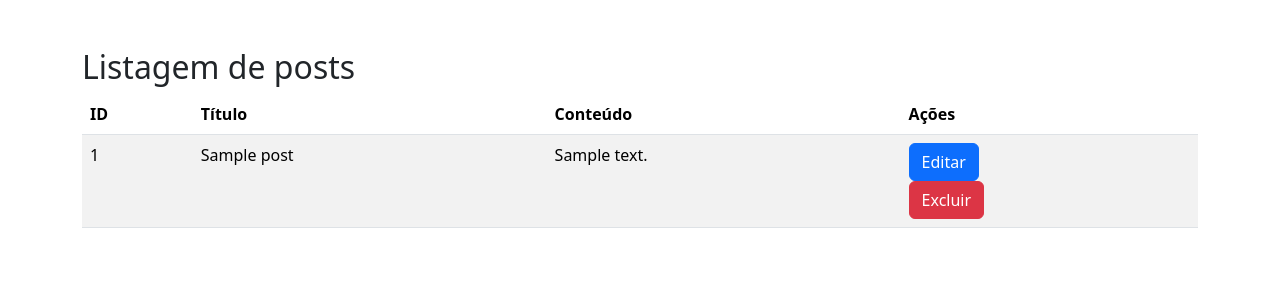
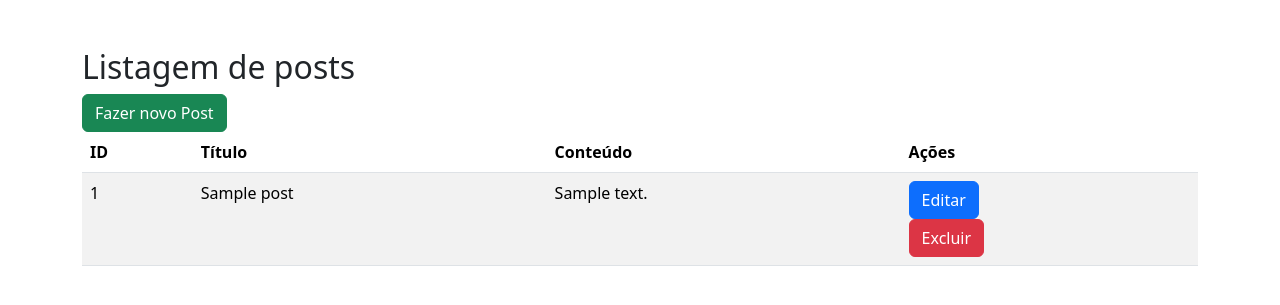
Before and after one commit to RafaJow/blog-system, a PHP site: page /view/pagina_adm.php in a window 1280 px wide. Shown: the part 88-393 px from the top of the page. Run offline with PHP 8.4, Linux system fonts and the light colour scheme; tables that the repository leaves empty or names only in its code hold one stand-in row (values such as "Sample post"); some libraries are stand-ins or nearby versions.

Commit message:
Feat: botão add new post

```diff
--- a/app/controller/PostController.php
+++ b/app/controller/PostController.php
@@ -47,13 +47,13 @@
             }
 
             $this->post->createPost($title, $content);
-            $this->showHome();
+            $this->showPaginaAdm();
         }
     }
 
     public function updatePost($postId, $title, $content){
         $this->post->updatePost($postId, $title, $content);
-        $this->showHome();
+        $this->showPaginaAdm();
     }
 
     public function showHome()
--- a/app/view/pagina_adm.php
+++ b/app/view/pagina_adm.php
@@ -21,7 +21,10 @@
 
 <body>
     <div class="container mt-5">
-        <h2>Listagem de posts</h2>
+        <div class="superior">
+            <h2>Listagem de posts</h2>
+            <a class="btn btn-success" href="post_form.php">Fazer novo Post</a>
+        </div>
         <table class="table table-striped">
             <thead>
                 <tr>
--- a/app/view/post_form.php
+++ b/app/view/post_form.php
@@ -31,6 +31,8 @@
     <link href="../../assets/css/post_form.css" rel="stylesheet">
 </head>
 
+<?php include 'header.php'; ?>
+
 <body>
     <div class="container mt-5">
         <div class="row justify-content-center">
--- a/assets/css/pagina_adm.css
+++ b/assets/css/pagina_adm.css
@@ -5,3 +5,8 @@
     width: 100px;
     margin-bottom: 5px;
 }
+.superior {
+    display: flex;
+    justify-content: space-between;
+    align-items: center;
+}
```
